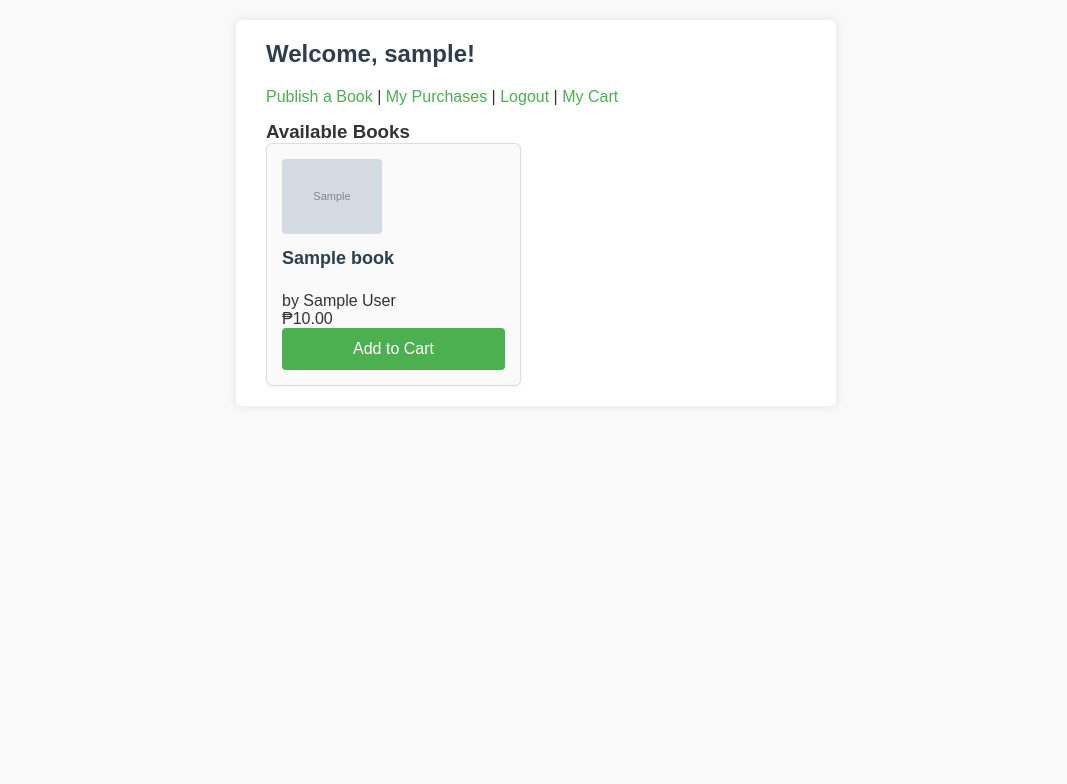
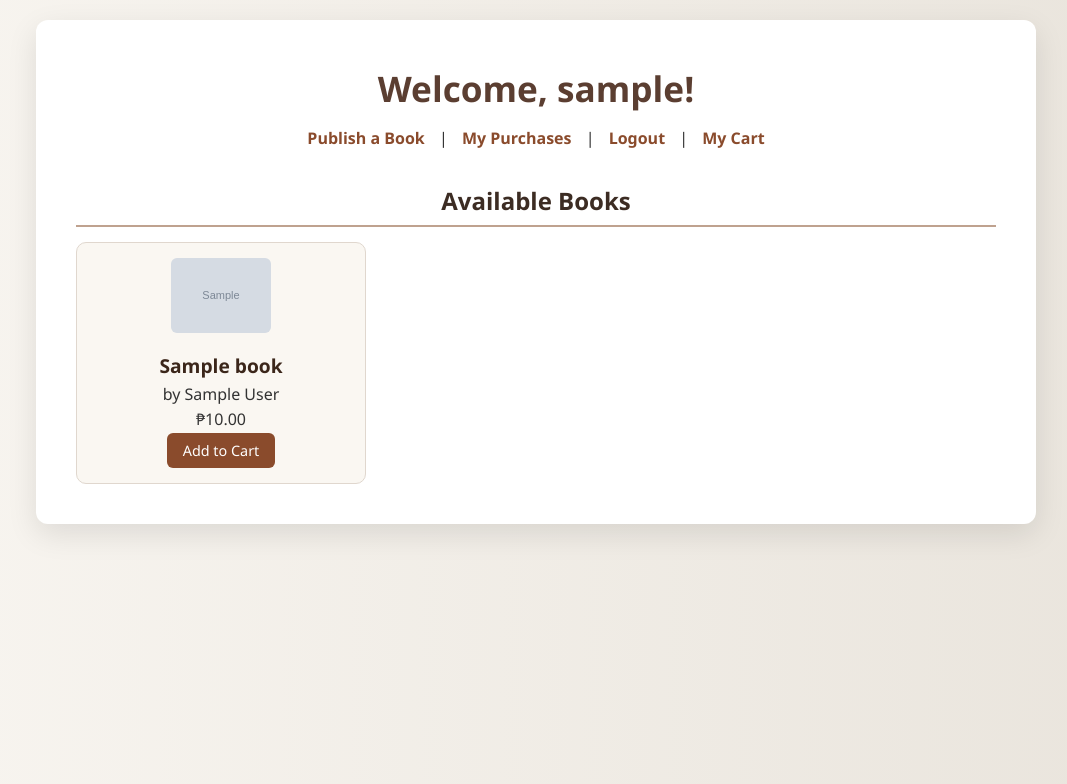
Before and after one commit to clstljr/LIBro, a PHP site: page /pages/dashboard.php in a window 1280 px wide. Shown: the top 784 px of the page, without its empty margins (104-1171 px from the left). Run offline with PHP 8.4, Linux system fonts and the light colour scheme; the visitor is signed in with stand-in values (Sample User, id 1); tables that the repository leaves empty or names only in its code hold one stand-in row (values such as "Sample post"); grey boxes marked "Sample" are stand-in pictures.

Commit message:
dashboard design added.

```diff
--- /dev/null
+++ b/assets/css/dashboard.css
@@ -0,0 +1,127 @@
+/* Reset some basic styles */
+body {
+  background-color: #f0f0f0;
+  font-family: sans-serif;
+  text-align: center;
+  padding: 50px;
+}
+* {
+    margin: 0;
+    padding: 0;
+    box-sizing: border-box;
+    font-family: 'Segoe UI', Tahoma, Geneva, Verdana, sans-serif;
+}
+
+body {
+    background: linear-gradient(to right, #f8f5f0, #e9e4dc);
+    color: #333;
+    line-height: 1.6;
+    padding: 20px;
+}
+
+.container {
+    max-width: 1000px;
+    margin: auto;
+    background: #fff;
+    padding: 40px;
+    border-radius: 12px;
+    box-shadow: 0 10px 30px rgba(0,0,0,0.1);
+}
+
+h2 {
+    font-size: 2.2rem;
+    color: #5b3e31;
+    margin-bottom: 10px;
+}
+
+h3 {
+    font-size: 1.5rem;
+    margin: 30px 0 15px;
+    border-bottom: 2px solid #bfa28f;
+    padding-bottom: 5px;
+    color: #3c2c23;
+}
+
+a {
+    color: #8a4b2c;
+    text-decoration: none;
+    margin: 0 10px;
+    font-weight: bold;
+}
+
+a:hover {
+    text-decoration: underline;
+}
+
+.book-list {
+    display: grid;
+    grid-template-columns: repeat(auto-fill, minmax(240px, 1fr));
+    gap: 25px;
+}
+
+.book-item {
+    background: #faf7f2;
+    border: 1px solid #e0d7ce;
+    border-radius: 10px;
+    padding: 15px;
+    text-align: center;
+    transition: transform 0.3s ease, box-shadow 0.3s ease;
+}
+
+.book-item:hover {
+    transform: translateY(-5px);
+    box-shadow: 0 8px 20px rgba(0,0,0,0.1);
+}
+
+.book-item img {
+    max-width: 100%;
+    height: auto;
+    border-radius: 6px;
+    margin-bottom: 10px;
+}
+
+.book-item strong {
+    font-size: 1.2rem;
+    color: #3b261a;
+}
+
+.book-item form {
+    margin-top: 10px;
+}
+
+button {
+    background-color: #8a4b2c;
+    color: white;
+    border: none;
+    padding: 8px 16px;
+    font-size: 0.9rem;
+    border-radius: 6px;
+    cursor: pointer;
+    transition: background-color 0.3s ease;
+}
+
+button:hover {
+    background-color: #6e3921;
+}
+
+.notification {
+    background-color: #e6ffee;
+    color: #2f6f53;
+    padding: 15px;
+    margin-top: 20px;
+    border: 1px solid #b2e0cc;
+    border-radius: 8px;
+    text-align: center;
+    font-weight: 500;
+}
+
+p {
+    margin-top: 10px;
+    font-size: 1rem;
+}
+
+@media (max-width: 600px) {
+    .book-list {
+        grid-template-columns: 1fr;
+    }
+}
--- a/pages/dashboard.php
+++ b/pages/dashboard.php
@@ -19,7 +19,7 @@ while ($row = $result->fetch_assoc()) {
 <html>
 <head>
     <title>Dashboard</title>
-    <link rel="stylesheet" href="css/style.css">
+    <link rel="stylesheet" href="../assets/css/dashboard.css"/> <!-- Updated path -->
 </head>
 <body>
 <div class="container">
```
